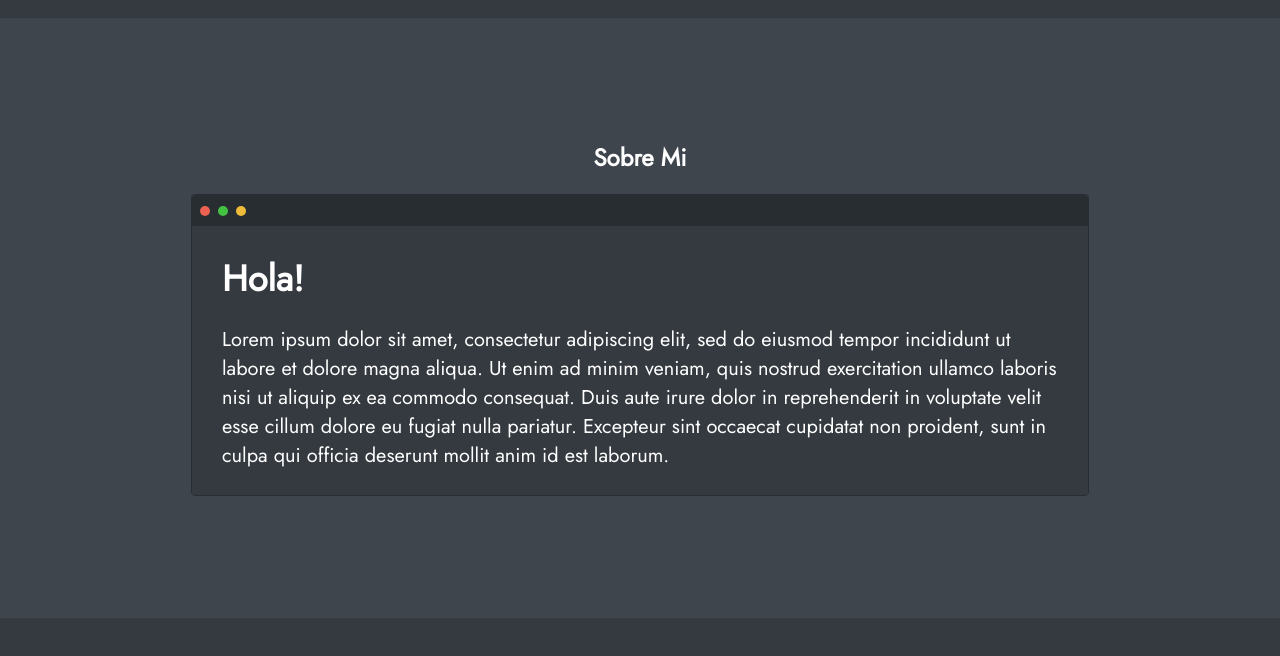
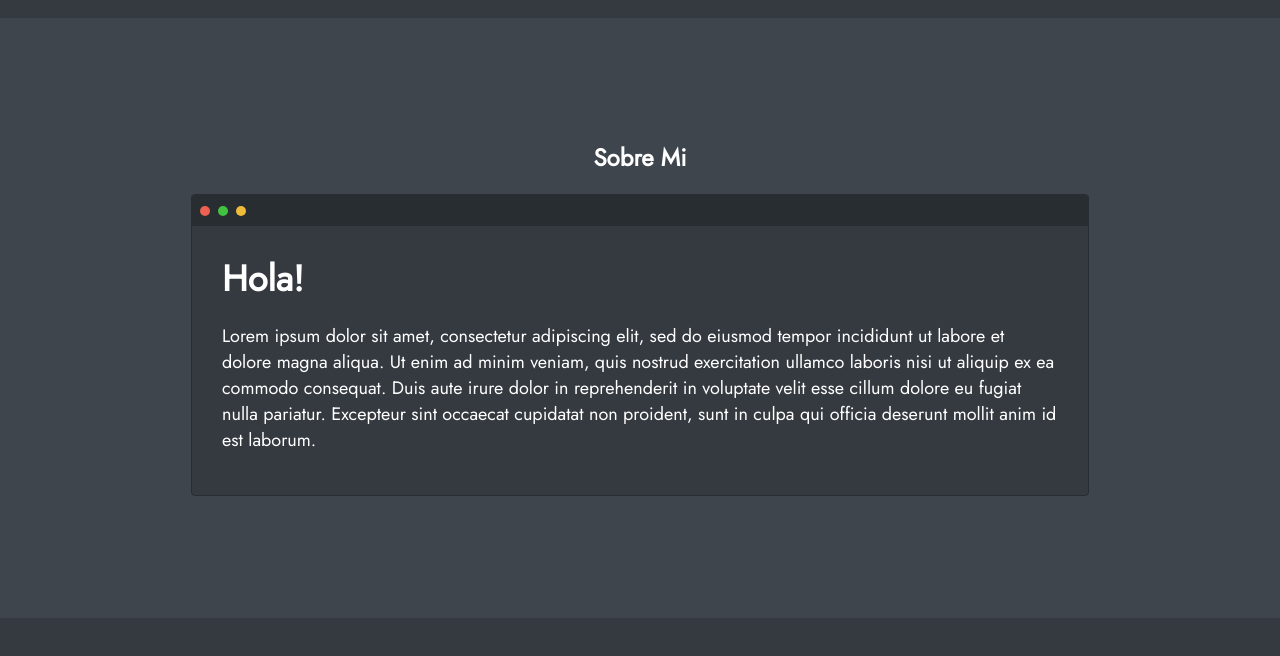
Before and after one commit to Ldsc2002/portfolio-react-ui, a React (Vite) app: page / in a window 1280 px wide. Shown: the part 782-1438 px from the top of the page. Built offline with nearby package versions, Linux system fonts and the light colour scheme.

Commit message:
Fixed font size

```diff
--- a/src/style/InfoWindow.module.css
+++ b/src/style/InfoWindow.module.css
@@ -54,10 +54,6 @@
     margin-top: 0px;
 }
 
-.text {
-    font-size: 20px;
-}
-
 .red {
     background-color: rgb(236, 97, 81);
 }
```
